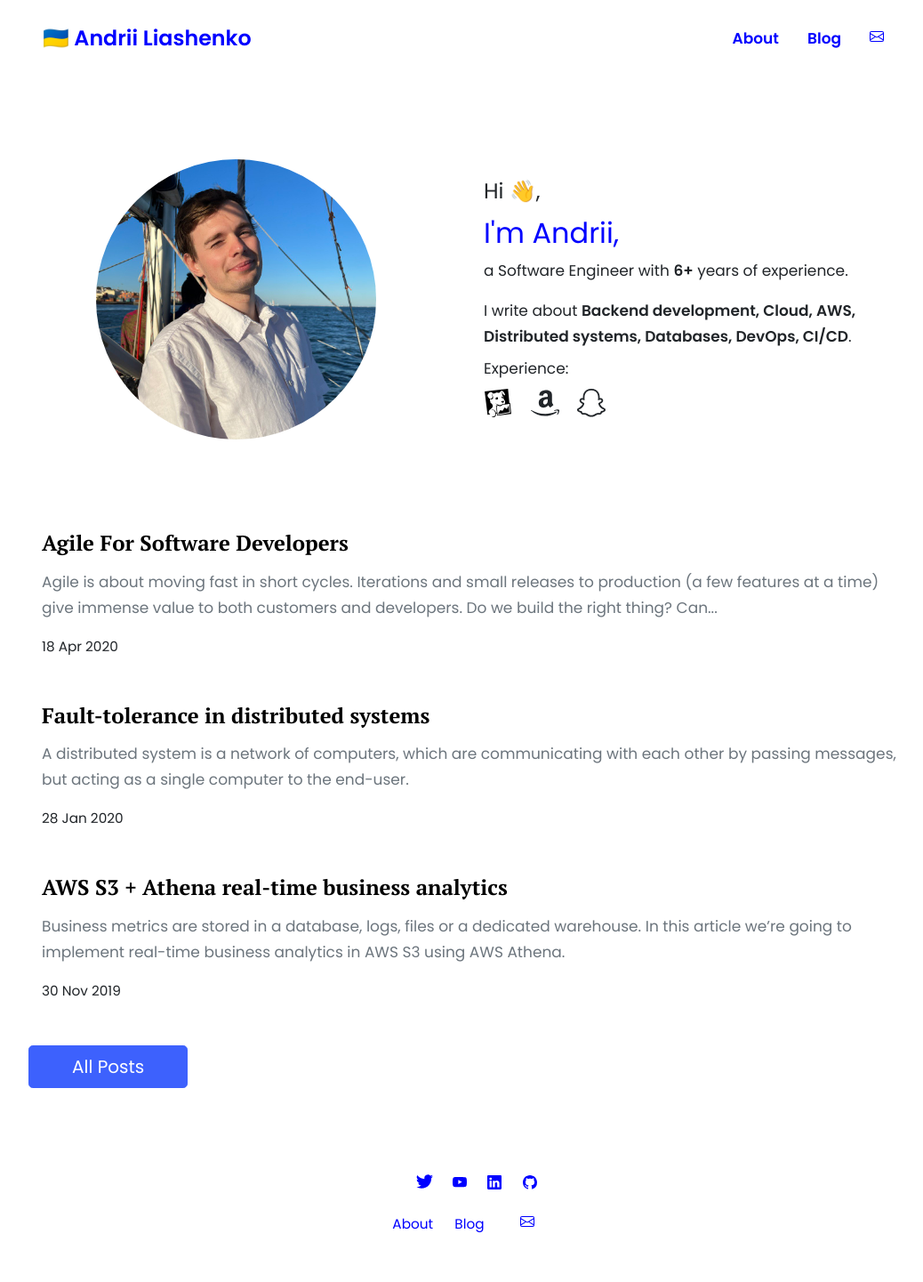
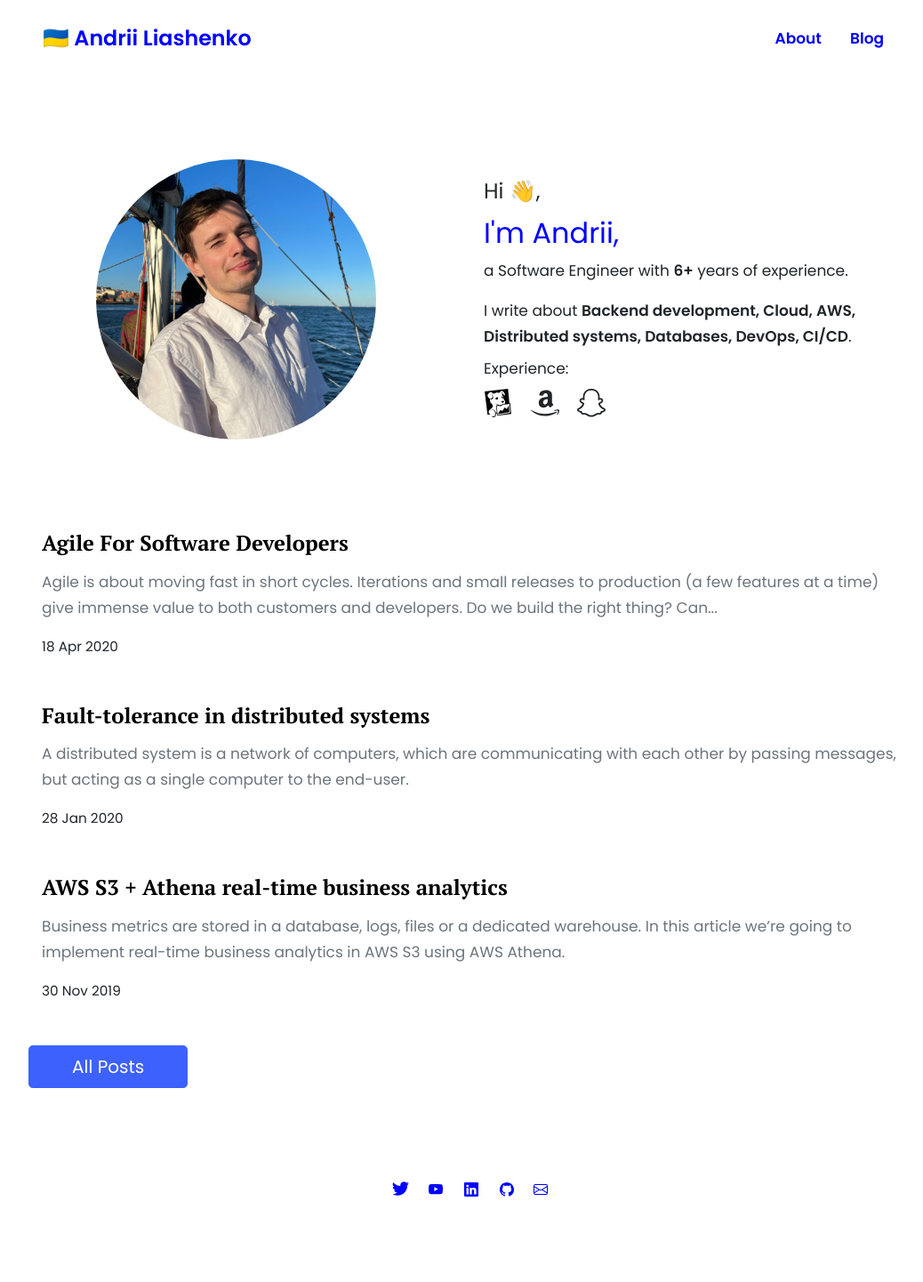
Before and after one commit to liashenko/liashenko.github.io, a Jekyll site: the page built from index.html, in a window 1280 px wide. Shown: the whole page at 89% size, without its empty margins (111-1149 px from the left). Built offline with Jekyll 4.4.1, drawn with Linux system fonts in a browser that asks for light colours; the list of posts is cut into pages by our own code; after the commit the page ends 1391 px from its top, so only the background shows below that.

Commit message:
Update default layout.

```diff
--- a/_layouts/default.html
+++ b/_layouts/default.html
@@ -50,13 +50,6 @@
                 <a class="nav-link px-3 {% if item.class %}{{item.class}}{% endif %}" href="{% unless item.external %}{{site.baseurl}}/{% endunless %}{{item.url}}" alt="{{item.title}}">{{item.title}}</a>
               </li>
               {% endfor %}
-              <li class="nav-item">
-                <a class="nav-link px-3" href="mailto: ndrlyashenko@gmail.com">
-                  <svg xmlns="http://www.w3.org/2000/svg" width="16" height="16" fill="currentColor" class="bi bi-envelope" viewBox="0 0 16 16">
-                  <path d="M0 4a2 2 0 0 1 2-2h12a2 2 0 0 1 2 2v8a2 2 0 0 1-2 2H2a2 2 0 0 1-2-2V4Zm2-1a1 1 0 0 0-1 1v.217l7 4.2 7-4.2V4a1 1 0 0 0-1-1H2Zm13 2.383-4.708 2.825L15 11.105V5.383Zm-.034 6.876-5.64-3.471L8 9.583l-1.326-.795-5.64 3.47A1 1 0 0 0 2 13h12a1 1 0 0 0 .966-.741ZM1 11.105l4.708-2.897L1 5.383v5.722Z"/>
-                </svg>
-              </a>
-              </li>
             </ul>
           </div>
         </div>
@@ -98,21 +91,11 @@
     </svg>
   </a>
 
-  <ul class="p-0 mb-1 small">
-    {% for item in site.data.menus.footermenu %}
-    <li>
-      <a href="{% unless item.external %}{{site.baseurl}}/{% endunless %}{{item.url}}" alt="{{item.title}}">{{item.title}}</a>
-    </li>
-    {% endfor %}
-
-    <li class="nav-item">
-      <a class="nav-link px-3" href="mailto: ndrlyashenko@gmail.com">
+      <a class="nav-link px-3 d-inline-block" href="mailto: ndrlyashenko@gmail.com">
         <svg xmlns="http://www.w3.org/2000/svg" width="16" height="16" fill="currentColor" class="bi bi-envelope" viewBox="0 0 16 16">
         <path d="M0 4a2 2 0 0 1 2-2h12a2 2 0 0 1 2 2v8a2 2 0 0 1-2 2H2a2 2 0 0 1-2-2V4Zm2-1a1 1 0 0 0-1 1v.217l7 4.2 7-4.2V4a1 1 0 0 0-1-1H2Zm13 2.383-4.708 2.825L15 11.105V5.383Zm-.034 6.876-5.64-3.471L8 9.583l-1.326-.795-5.64 3.47A1 1 0 0 0 2 13h12a1 1 0 0 0 .966-.741ZM1 11.105l4.708-2.897L1 5.383v5.722Z"/>
       </svg>
     </a>
-    </li>
-    </ul>
 </footer>
 
 <!-- JavaScript
```
